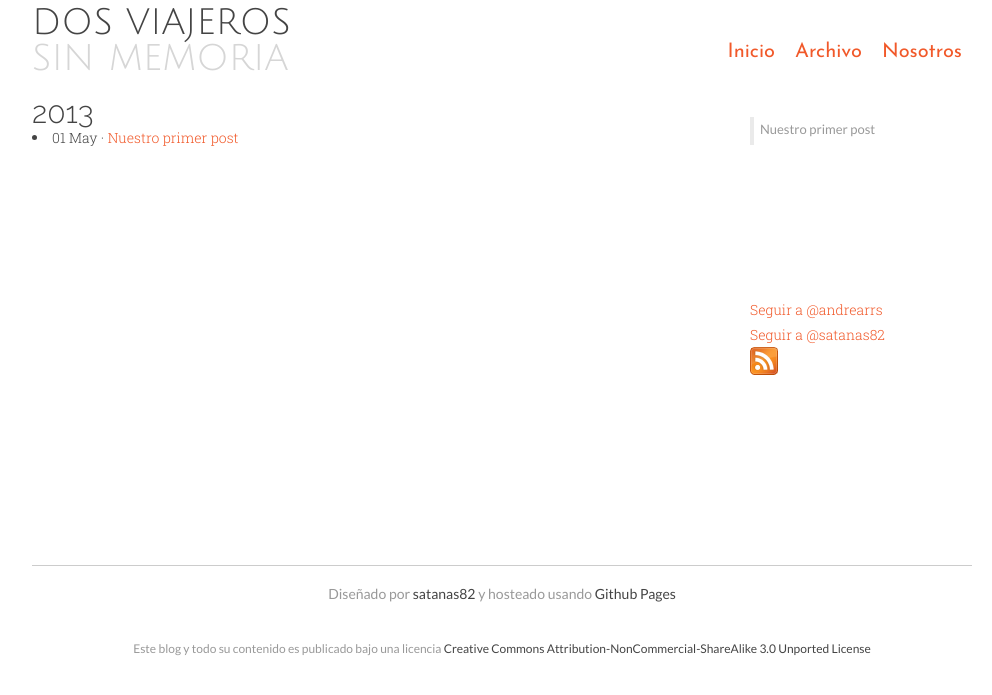
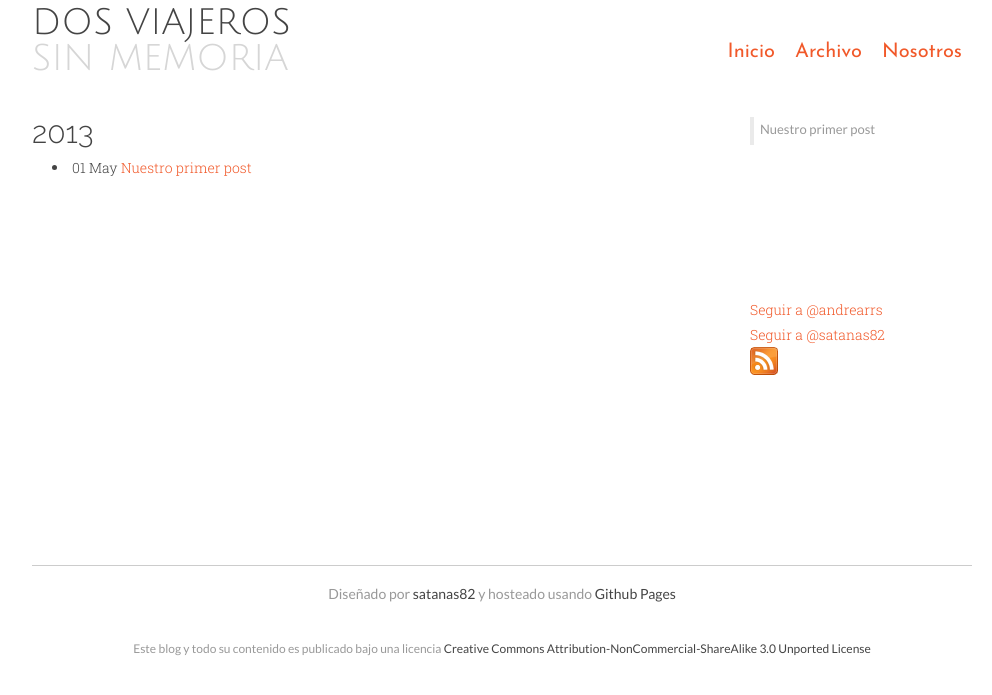
Before and after one commit to satanas/dosviajeros, a Jekyll site: the page built from archive.html, in a window 1280 px wide. Shown: the top 695 px of the page, without its empty margins (138-1130 px from the left). Built offline with Jekyll 4.4.1, drawn with Linux system fonts in a browser that asks for light colours; Markdown is read by kramdown in place of the engine named in the settings; comment, search, counter and statistics services are not loaded.

Commit message:
Latest changes to archive style

```diff
--- a/archive.html
+++ b/archive.html
@@ -15,6 +15,6 @@ layout: default
       {% endif %}
     {% endunless %}
 
-    <li><span>{{ post.date | date:"%d %B" }}</span> · <a href="{{ post.url }}">{{ post.title }}</a></li>
+    <li><span>{{ post.date | date:"%d %B" }}</span> <a href="{{ post.url }}">{{ post.title }}</a></li>
   {% endfor %}
 </ul>
--- a/stylesheets/style.css
+++ b/stylesheets/style.css
@@ -188,14 +188,19 @@ label.image-description {
 
 /* Archive */
 
+#archive-list {
+    margin-left: 0px;
+}
+
+#archive-list li {
+    margin-left: 20px;
+}
+
 #archive-list h1 {
     font-family: 'Raleway', sans-serif;
     font-weight: 300;
     font-size: 30px;
-}
-
-#archive-list {
-    margin-left: 0px;
+    margin: 20px 0 10px 0;
 }
 
 #rss-feed a img {
```
